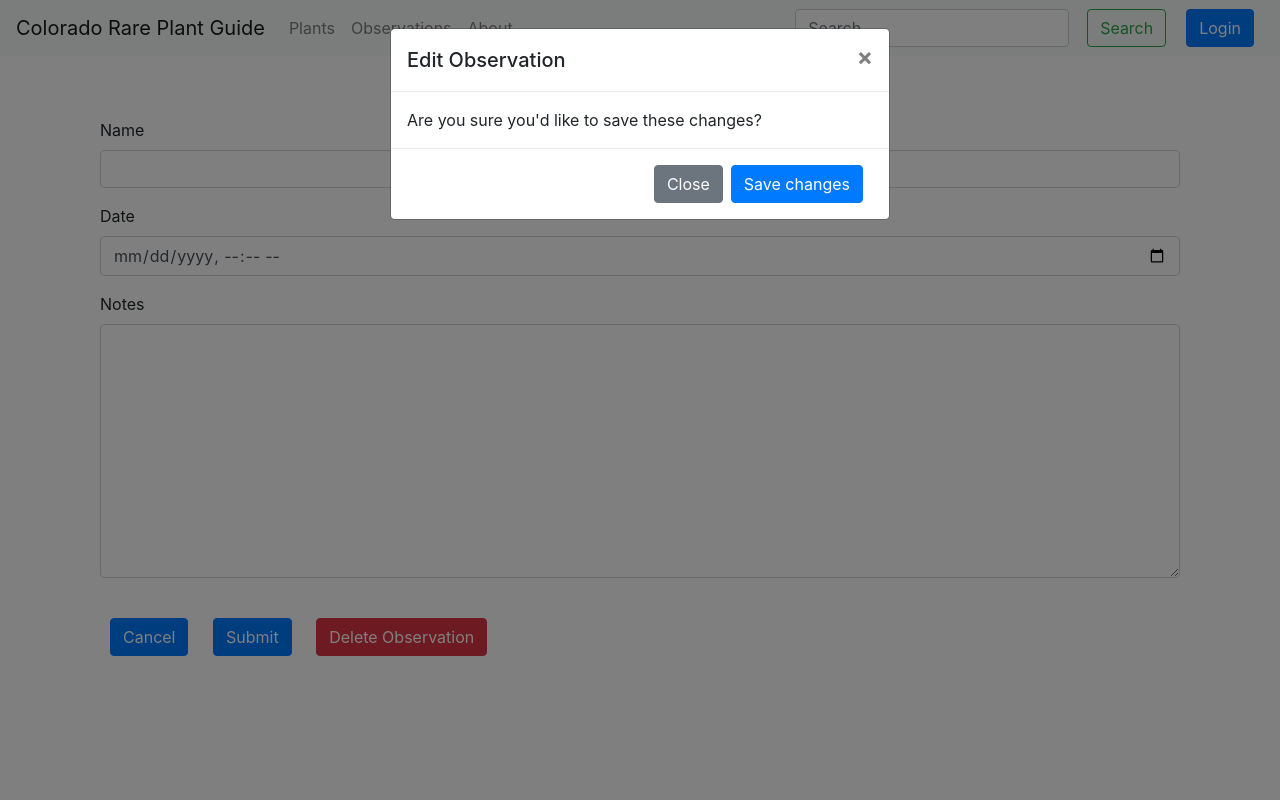
After one commit to alexsandberg/plant-survey-app, a Python web app: template templates/forms/edit_observation.html in a window 1280 px wide, after a click on "Submit". The commit adds this page. Run offline with Jinja, Linux system fonts and the light colour scheme; the template is opened without the code that fills it, so the values that code supplies are empty; some libraries are stand-ins or nearby versions.

Commit message:
Add edit observation page and route for loading edit observation form. Link edit and delete observation functionality

```diff
--- a/models.py
+++ b/models.py
@@ -132,6 +132,7 @@ class Observation(db.Model):
             'id': self.id,
             'contributor_email': self.contributor_email,
             'name': self.name,
+            'datetime': self.date,
             'date': format_datetime(self.date),
             'plant_name': Plant.query.filter_by(id=self.plant_id).one_or_none().name,
             'plant_image': Plant.query.filter_by(id=self.plant_id).one_or_none().image_link,
--- /dev/null
+++ b/templates/forms/edit_observation.html
@@ -0,0 +1,159 @@
+{% extends 'layouts/main.html' %}
+{% block title %} Edit Observation {% endblock %}
+{% block content %}
+
+
+<div class="container">
+    <h2>Edit Observation</h2>
+    <div class="well">
+        <div id="observationData" data-id="{{ observation.id }}" data-date="{{ observation.datetime }}"></div>
+        <form id="observation-edit-form" class="form-vertical needs-validation" autocomplete="off">
+
+            <div class="form-group">
+                <label for="edit-observation-name" class="control-label">Name</label>
+                <input type="text" class="form-control" name="name" id="edit-observation-name"
+                    value="{{ observation.name }}" required>
+            </div>
+            <div class="form-group">
+                <label for="edit-datetime-field" class="control-label">Date</label>
+                <input type="datetime-local" class="form-control" name="date" id="edit-datetime-field">
+            </div>
+            <div class="form-group">
+                <label for="edit-observation-notes" class="control-label">Notes</label>
+                <textarea class="form-control" class="form-control" cols="40" id="edit-observation-notes" name="notes"
+                    rows="10">{{ observation.notes }}</textarea>
+            </div>
+            <div class="pull-right">
+                <br>
+                <a href="/dashboard" class="btn btn-primary">Cancel</a>
+                <button type="button" class="btn btn-primary" data-toggle="modal"
+                    data-target="#submitObservationModal">Submit</button>
+                <button type="button" class="btn btn-danger" data-toggle="modal"
+                    data-target="#deleteObservationModal">Delete
+                    Observation</button>
+            </div>
+        </form>
+
+        <!-- Submit Modal -->
+        <div class="modal fade" id="submitObservationModal" tabindex="-1" role="dialog"
+            aria-labelledby="submitObservationModalLabel" aria-hidden="true">
+            <div class="modal-dialog" role="document">
+                <div class="modal-content">
+                    <div class="modal-header">
+                        <h5 class="modal-title" id="submitObservationModalLabel">Edit Observation</h5>
+                        <button type="button" class="close" data-dismiss="modal" aria-label="Close">
+                            <span aria-hidden="true">&times;</span>
+                        </button>
+                    </div>
+                    <div class="modal-body">
+                        Are you sure you'd like to save these changes?
+                    </div>
+                    <div class="modal-footer">
+                        <button type="button" class="btn btn-secondary" data-dismiss="modal">Close</button>
+                        <button type="button" class="btn btn-primary" onclick="sendObservationPatch()">Save
+                            changes</button>
+                    </div>
+                </div>
+            </div>
+        </div>
+
+
+        <!-- Delete Modal -->
+        <div class="modal fade" id="deleteObservationModal" tabindex="-1" role="dialog"
+            aria-labelledby="deleteObservationModalLabel" aria-hidden="true">
+            <div class="modal-dialog" role="document">
+                <div class="modal-content">
+                    <div class="modal-header">
+                        <h5 class="modal-title" id="deleteObservationModalLabel">WARNING — Delete Observation</h5>
+                        <button type="button" class="close" data-dismiss="modal" aria-label="Close">
+                            <span aria-hidden="true">&times;</span>
+                        </button>
+                    </div>
+                    <div class="modal-body">
+                        Are you sure you'd like to delete this observation? This cannot be undone!
+                    </div>
+                    <div class="modal-footer">
+                        <button type="button" class="btn btn-secondary" data-dismiss="modal">Close</button>
+                        <button type="button" class="btn btn-danger" onclick="sendObservationDelete()">Yes, delete
+                            observation</button>
+                    </div>
+                </div>
+            </div>
+        </div>
+
+    </div>
+</div>
+
+<script>
+
+    // https://stackoverflow.com/questions/24468518/html5-input-datetime-local-default-value-of-today-and-current-time
+    window.addEventListener("load", function () {
+        var date = new Date(observationData.getAttribute("data-date"));
+        var utcString = date.toISOString().substring(0, 19);
+        var year = date.getFullYear();
+        var month = date.getMonth() + 1;
+        var day = date.getDate();
+        var hour = date.getHours();
+        var minute = date.getMinutes();
+        var second = date.getSeconds();
+        var defaultDate = year + "-" +
+            (month < 10 ? "0" + month.toString() : month) + "-" +
+            (day < 10 ? "0" + day.toString() : day) + "T" +
+            (hour < 10 ? "0" + hour.toString() : hour) + ":" +
+            (minute < 10 ? "0" + minute.toString() : minute) +
+            utcString.substring(16, 19);
+        var datetimeField = document.getElementById("edit-datetime-field");
+        datetimeField.value = defaultDate;
+    });
+
+    function sendObservationPatch() {
+        let name = document.getElementById("edit-observation-name").value;
+        let date = document.getElementById("edit-datetime-field").value;
+        let notes = document.getElementById("edit-observation-notes").value;
+        let observationID = observationData.getAttribute("data-id");
+
+        let data = {
+            "name": name,
+            "date": date,
+            "notes": notes
+        }
+
+        fetch(`/observations/${observationID}/edit`, {
+            method: 'PATCH',
+            headers: {
+                'Content-Type': 'application/json',
+            },
+            body: JSON.stringify(data),
+        })
+            .then((response) => {
+                return response.json();
+            })
+            .then((myJson) => {
+                if (myJson['success'] == true) {
+                    // setTimeout(function () { window.location.href = '/dashboard'; }, 3000);
+                    window.location.href = '/dashboard';
+                }
+            });
+
+    }
+
+    function sendObservationDelete() {
+        // get the observation id from data
+        let observationID = observationData.getAttribute("data-id");
+
+        fetch(`/observations/${observationID}/edit`, {
+            method: 'DELETE',
+        })
+            .then((response) => {
+                return response.json();
+            })
+            .then((myJson) => {
+                if (myJson['success'] == true) {
+                    window.location.href = '/dashboard';
+                }
+            });
+    }
+
+</script>
+
+{% endblock %}
--- a/templates/pages/dashboard.html
+++ b/templates/pages/dashboard.html
@@ -38,7 +38,7 @@
             <h5 class="card-title">{{ observation.plant_name }}</h5>
             <p class="card-text">{{ observation.date }}</p>
             <p class="card-text">{{ observation.notes }}</p>
-            <a href="#" class="btn btn-primary">Go somewhere</a>
+            <a href="/observations/{{ observation.id }}/edit" class="btn btn-primary">Edit Observation</a>
         </div>
     </div>
     {% endfor %}
```
Also changed, not shown: app.py (+22 -3 lines).
